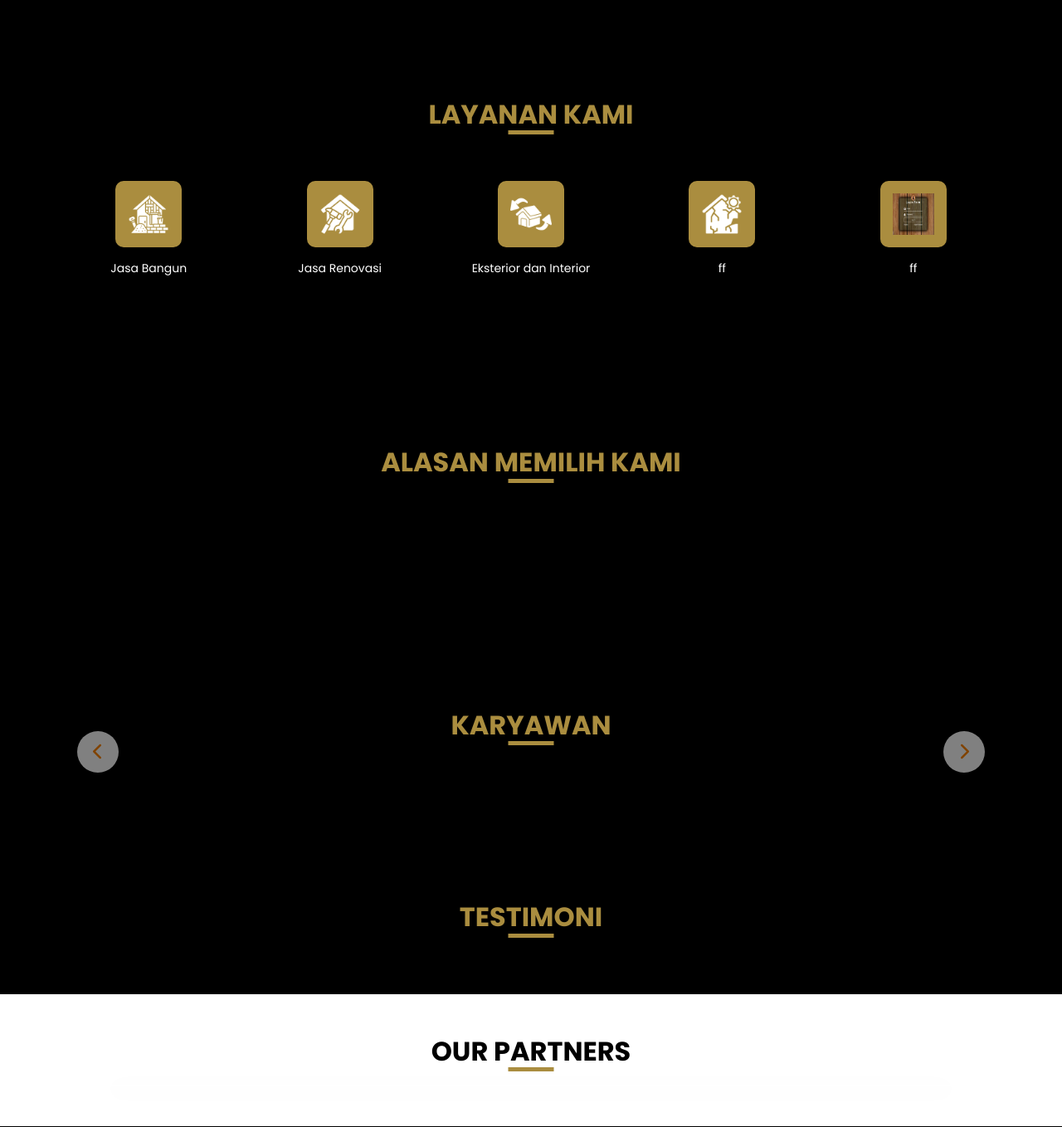
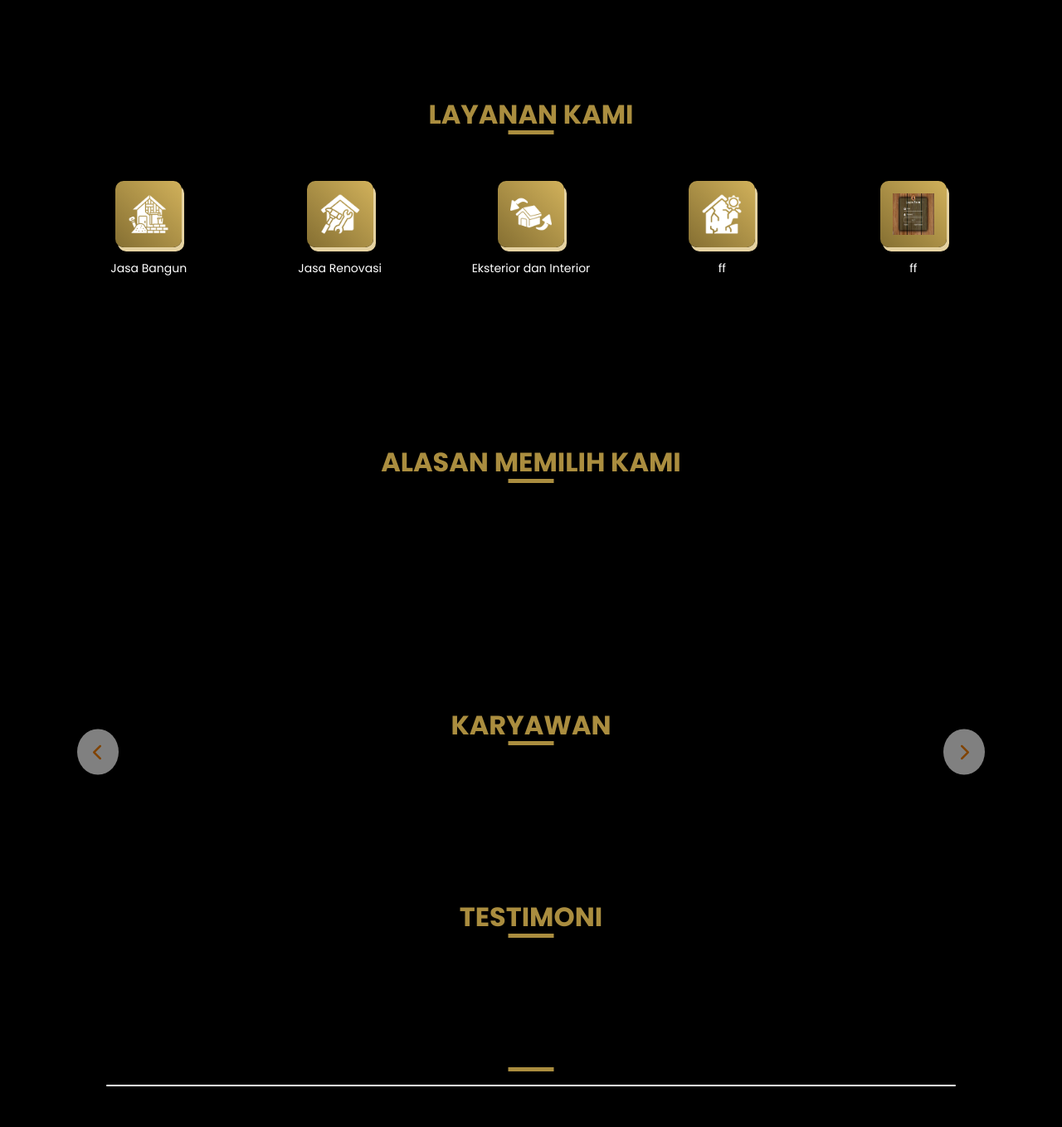
Before and after one commit to izzul031/higatraproperty, a PHP site: page / in a window 1280 px wide. Shown: the part 801-2159 px from the top of the page at 83% size. Run offline with PHP 8.4, Linux system fonts and the light colour scheme; data comes from the database, SQL or seed files in the repository; data that the repository does not hold is empty; some libraries are stand-ins or nearby versions.

Commit message:
css baru

```diff
--- a/css/responsive.css
+++ b/css/responsive.css
@@ -140,8 +140,6 @@
     }
 
 
-
-
 }
 
 @media (max-width: 480px) {}
--- a/css/style.css
+++ b/css/style.css
@@ -1,7 +1,7 @@
 body {
   font-family: 'Poppins', sans-serif;
   color: #000000;
-  background-color: #ffffff;
+  background-color: #000000;
 }
 
 .layout_padding {
@@ -138,7 +138,7 @@ body {
   /* Ganti dengan warna latar yang diinginkan */
   border-radius: 50%;
   width: 50px;
-  height: 50px;
+  height: 55px;
   display: flex;
   align-items: center;
   justify-content: center;
@@ -184,7 +184,7 @@ body {
   position: relative;
   text-align: center;
   transition: transform 0.3s ease;
-  box-shadow: 10px 4px 20px rgba(0, 0, 0, 0.334);
+  box-shadow: 10px 4px 0px rgba(0, 0, 0, 0.334);
 }
 
 .testimonial-item:hover {
@@ -242,7 +242,7 @@ body {
   -webkit-box-direction: normal;
   -ms-flex-direction: column;
   flex-direction: column;
-  background-image: url(../images/sampul.png);
+  background-image: url(../images/sampul3.jpg);
   /* background-color: #C0C0C0; */
   background-size: cover;
   background-attachment: fixed;
@@ -456,7 +456,7 @@ a:focus {
 }
 
 .detail-text {
-  color: #AA8D3F;
+  color: #000000;
 }
 
 .slider_section .detail-box a:hover {
@@ -537,13 +537,10 @@ a:focus {
   /* Tambahkan transisi untuk border-width */
 }
 
-.pricing-card:hover {
+/* .pricing-card:hover {
   border-color: #000000;
-  /* Ubah warna border saat dihover */
   border-width: 2px;
-  /* Ubah ketebalan border saat dihover */
-
-}
+} */
 
 .pricing-card h4 .badge {
   display: inline-block;
@@ -1244,7 +1241,8 @@ a:focus {
 }
 
 .service-icon {
-  background-color: #AA8D3F;
+  /* background-color: #AA8D3F; */
+  background-image: linear-gradient(to top right, #856F32, #D1B15B);
   width: 80px;
   height: 80px;
   border-radius: 10px;
@@ -1252,6 +1250,7 @@ a:focus {
   justify-content: center;
   align-items: center;
   margin: 0 auto 15px;
+  box-shadow: 3px 5px 0px #E5D2A1;
 }
 
 .service-icon img {
```
Also changed, not shown: images/sampul3.jpg (added).
